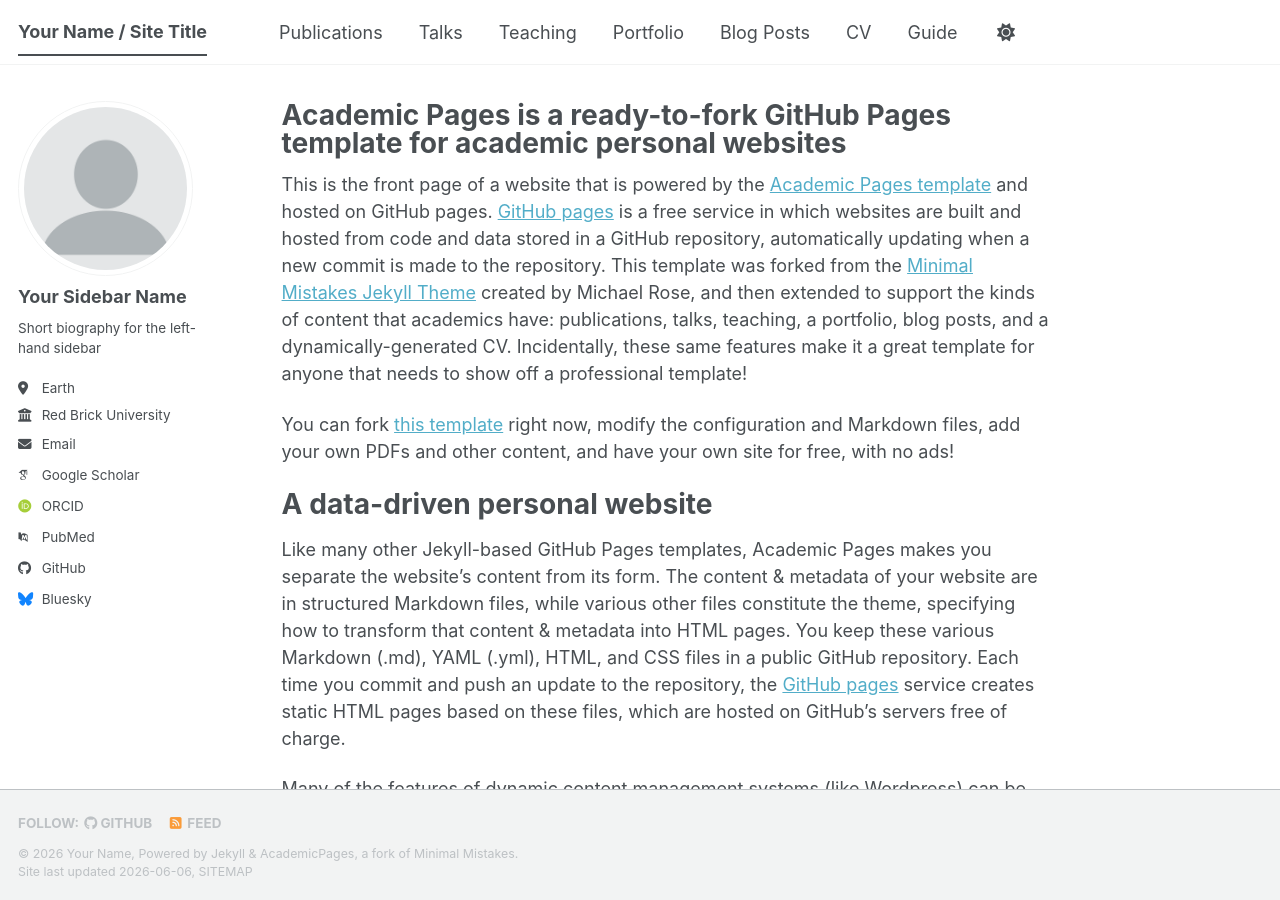
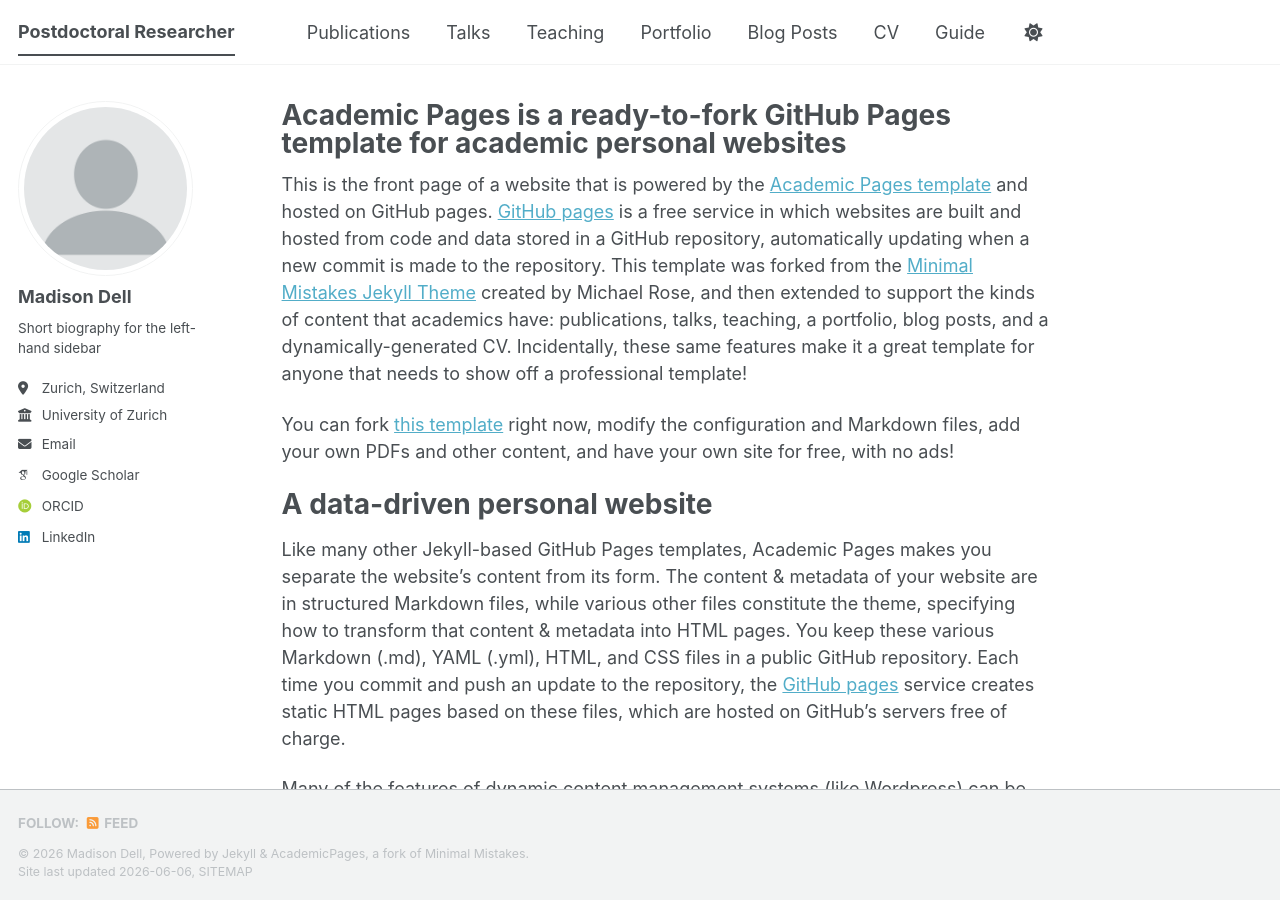
Before and after one commit to MadisonMDell/madisonmdell.github.io, a Jekyll site: the page built from _pages/about.md, in a window 1280 px wide and 900 px high. Built offline with Jekyll 4.4.1, drawn with Linux system fonts in a browser that asks for light colours; some web fonts are replaced; a script bundle is joined from its source files by our own code; library files that are not in the unit come from our copies.

Commit message:
Update _config.yml
Added basic info: name, affiliation, websites, etc.

```diff
--- a/_config.yml
+++ b/_config.yml
@@ -9,11 +9,11 @@
 # Basic Site Settings
 locale                   : "en-US"
 site_theme               : "default" # The available themes options are "default", "air", "sunrise", "mint", "dirt" and "contrast"
-title                    : "Your Name / Site Title"
+title                    : "Postdoctoral Researcher"
 title_separator          : "-"
-name                     : &name "Your Name"
-description              : &description "Your Name's academic portfolio"   # Update this with a general description of your site, this is the default if not overridden by a page
-url                      : https://academicpages.github.io # The base hostname & protocol for your site e.g. "https://[your GitHub username].github.io",
+name                     : &name "Madison Dell"
+description              : &description "Madison Dell's academic website"   # Update this with a general description of your site, this is the default if not overridden by a page
+url                      : https://madisonmdell.github.io # The base hostname & protocol for your site e.g. "https://[your GitHub username].github.io",
                                                            # or if you already have some other page hosted on Github then use "https://[your GitHub username].github.io/[Your Repo Name]"
 baseurl                  : "" # the subpath of your site, e.g. "/blog"
 repository               : "academicpages/academicpages.github.io"
@@ -24,24 +24,24 @@ repository               : "academicpages/academicpages.github.io"
 author:
   # Biographic information
   avatar           : "profile.png"
-  name             : "Your Sidebar Name"
+  name             : "Madison Dell"
   pronouns         : # example: "she/her"
   bio              : "Short biography for the left-hand sidebar"
-  location         : "Earth"
-  employer         : "Red Brick University"
+  location         : "Zurich, Switzerland"
+  employer         : "University of Zurich"
   uri              : # URL
-  email            : "none@example.org"
+  email            : "madison.dell@business.uzh.ch"
 
   # Academic websites
   academia         : # URL
   arxiv            : # URL - Update with the correct link to your profile
-  googlescholar    : "https://scholar.google.com/citations?user=PS_CX0AAAAAJ"
+  googlescholar    : "https://scholar.google.com/citations?user=0raCX-MAAAAJ&hl=en&oi=ao"
   inspire-hep      : # URL
   impactstory      : # URL
-  orcid            : "https://orcid.org/yourorcidurl"
+  orcid            : "https://orcid.org/0000-0001-9497-9245"
   semantic         : # URL
   ssrn             : # URL
-  pubmed           : "https://www.ncbi.nlm.nih.gov/pubmed/?term=john+snow"
+  pubmed           : #"https://www.ncbi.nlm.nih.gov/pubmed/?term=john+snow"
   researchgate     : # URL
   scopus           : # URL
   zotero           : # URL
@@ -51,13 +51,13 @@ author:
   bitbucket        : # Username - Update with your username on the site
   codepen          : # Username
   dribbble         : # Username
-  github           : "academicpages"
+  github           : #"academicpages"
   kaggle           : # Username
   stackoverflow    : # User number or user number and name (i.e., use "1" or "1/jeff-atwood")
 
   # Social media
   artstation       : # Username
-  bluesky          : "bsky.app" # Replace this with you Bluesky username
+  bluesky          : #"bsky.app" # Replace this with you Bluesky username
   facebook         : # Username
   flickr           : # Username
   foursquare       : # Username
@@ -66,7 +66,7 @@ author:
   keybase          : # Username
   instagram        : # Username
   lastfm           : # Username
-  linkedin         : # Username
+  linkedin         : "https://www.linkedin.com/in/madison-dell-6439b3378/"
   mastodon         : # URL
   medium           : # URL
   pinterest        : # Username
```
